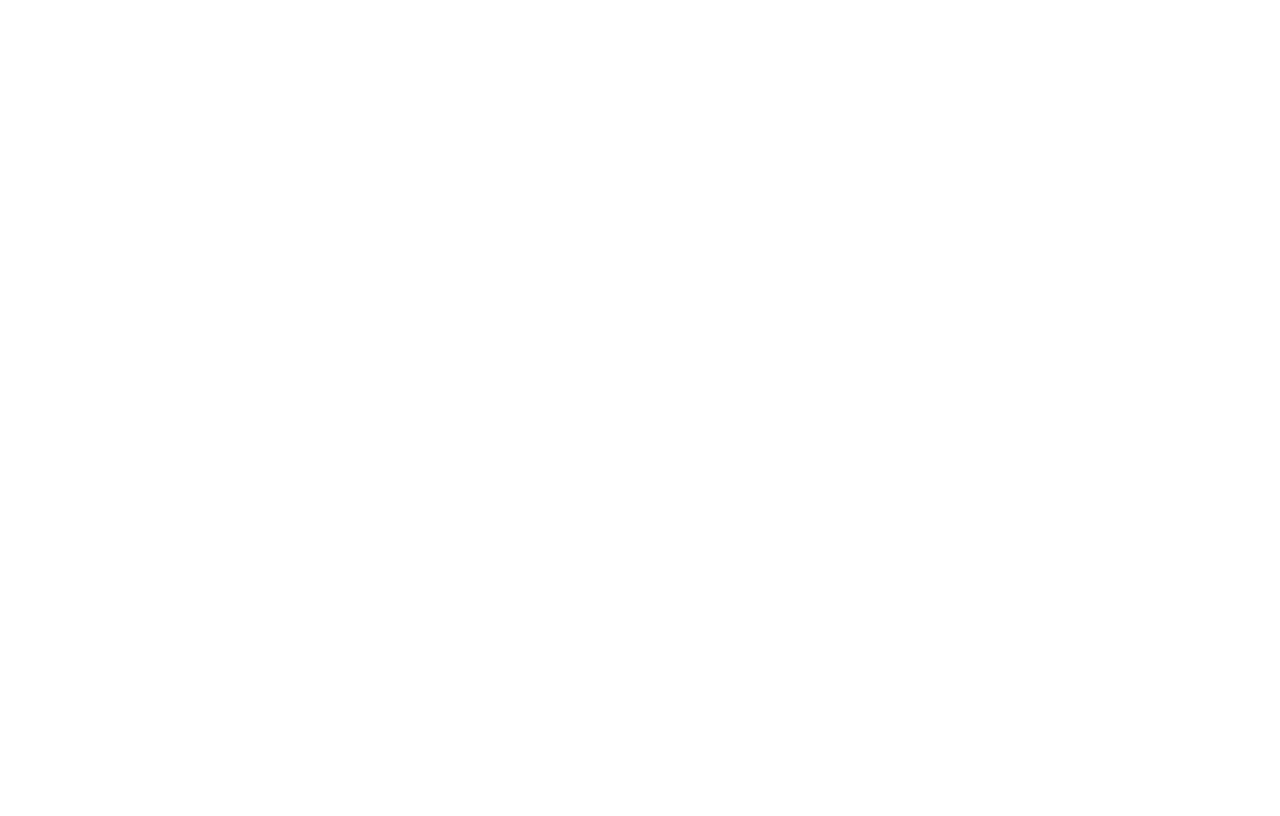
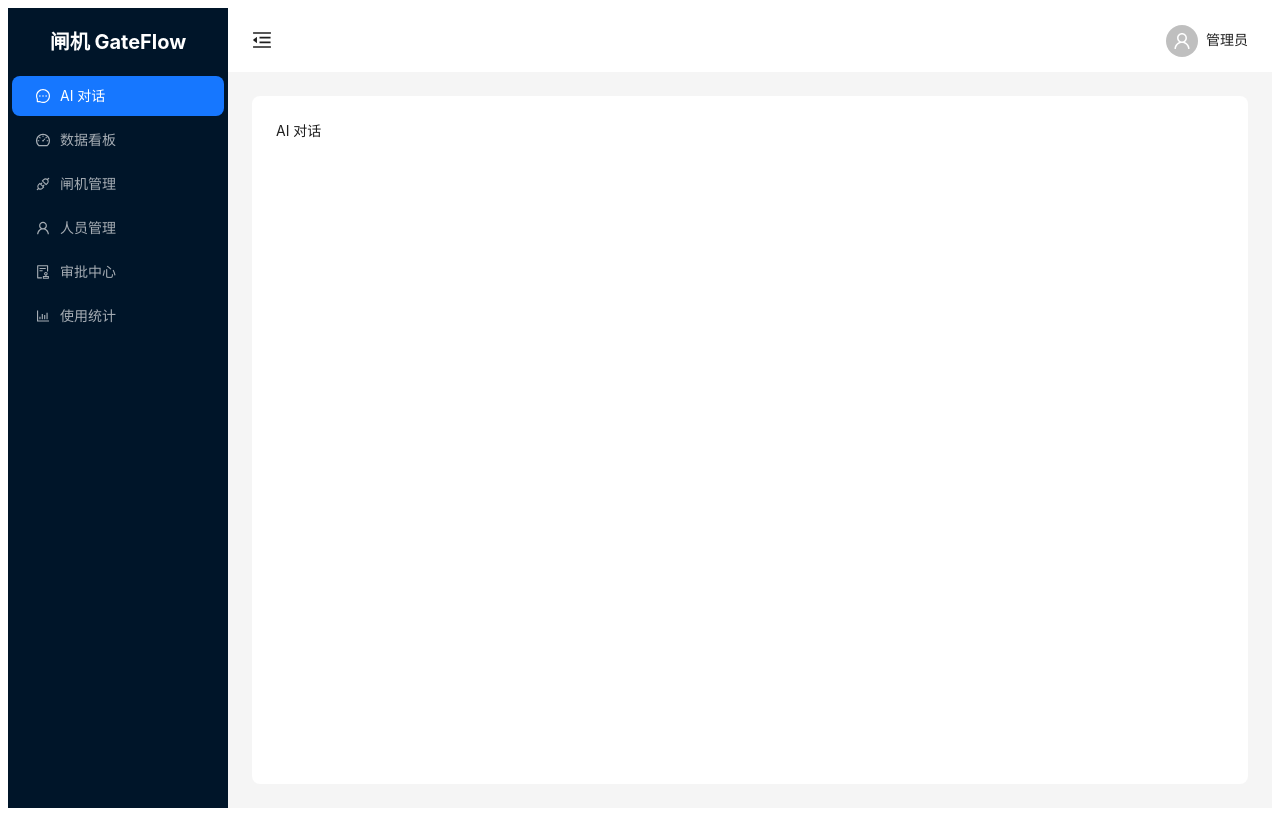
Before and after one commit to ai-dev-dot/GateFlow, a React (Vite) app in the folder frontend/: page /chat in a window 1280 px wide. Before the commit this address had no page. Built offline with nearby package versions, Linux system fonts and the light colour scheme; sample sign-in values are in the browser's storage.

Commit message:
feat: 实现主布局和路由配置

```diff
--- a/frontend/src/App.tsx
+++ b/frontend/src/App.tsx
@@ -1,12 +1,27 @@
 import { Routes, Route, Navigate } from 'react-router-dom'
+import ProtectedRoute from './components/ProtectedRoute'
+import AppLayout from './components/Layout'
 import Login from './pages/Login'
+import Chat from './pages/Chat'
+import Dashboard from './pages/Dashboard'
+import Gateway from './pages/Gateway'
+import Users from './pages/Users'
+import Audit from './pages/Audit'
+import Usage from './pages/Usage'
 
 function App() {
   return (
     <Routes>
       <Route path="/login" element={<Login />} />
-      <Route path="/" element={<Navigate to="/chat" replace />} />
-      {/* Other routes will be added in Task 5 */}
+      <Route path="/" element={<ProtectedRoute><AppLayout /></ProtectedRoute>}>
+        <Route index element={<Navigate to="/chat" replace />} />
+        <Route path="chat" element={<Chat />} />
+        <Route path="dashboard" element={<Dashboard />} />
+        <Route path="gateway" element={<Gateway />} />
+        <Route path="users" element={<Users />} />
+        <Route path="audit" element={<Audit />} />
+        <Route path="usage" element={<Usage />} />
+      </Route>
     </Routes>
   )
 }
--- /dev/null
+++ b/frontend/src/components/Layout.tsx
@@ -0,0 +1,106 @@
+import { useState } from 'react'
+import { Outlet, useNavigate, useLocation } from 'react-router-dom'
+import { Layout, Menu, Dropdown, Avatar, Space } from 'antd'
+import {
+  MessageOutlined,
+  DashboardOutlined,
+  ApiOutlined,
+  UserOutlined,
+  AuditOutlined,
+  BarChartOutlined,
+  LogoutOutlined,
+  MenuFoldOutlined,
+  MenuUnfoldOutlined,
+} from '@ant-design/icons'
+import { useAuthStore } from '@/stores/auth'
+
+const { Header, Sider, Content } = Layout
+
+const menuItems = [
+  { key: '/chat', icon: <MessageOutlined />, label: 'AI 对话' },
+  { key: '/dashboard', icon: <DashboardOutlined />, label: '数据看板' },
+  { key: '/gateway', icon: <ApiOutlined />, label: '闸机管理' },
+  { key: '/users', icon: <UserOutlined />, label: '人员管理' },
+  { key: '/audit', icon: <AuditOutlined />, label: '审批中心' },
+  { key: '/usage', icon: <BarChartOutlined />, label: '使用统计' },
+]
+
+export default function AppLayout() {
+  const [collapsed, setCollapsed] = useState(false)
+  const navigate = useNavigate()
+  const location = useLocation()
+  const logout = useAuthStore((state) => state.logout)
+
+  const userMenuItems = [
+    { key: 'logout', icon: <LogoutOutlined />, label: '退出登录' },
+  ]
+
+  const onUserMenuClick = ({ key }: { key: string }) => {
+    if (key === 'logout') {
+      logout()
+    }
+  }
+
+  return (
+    <Layout style={{ minHeight: '100vh' }}>
+      <Sider
+        collapsible
+        collapsed={collapsed}
+        onCollapse={setCollapsed}
+        trigger={null}
+        theme="dark"
+        width={220}
+      >
+        <div
+          style={{
+            height: 64,
+            display: 'flex',
+            alignItems: 'center',
+            justifyContent: 'center',
+            color: '#fff',
+            fontSize: collapsed ? 16 : 20,
+            fontWeight: 'bold',
+            whiteSpace: 'nowrap',
+            overflow: 'hidden',
+          }}
+        >
+          {collapsed ? 'GF' : '闸机 GateFlow'}
+        </div>
+        <Menu
+          theme="dark"
+          mode="inline"
+          selectedKeys={[location.pathname]}
+          items={menuItems}
+          onClick={({ key }) => navigate(key)}
+        />
+      </Sider>
+      <Layout>
+        <Header
+          style={{
+            padding: '0 24px',
+            background: '#fff',
+            display: 'flex',
+            alignItems: 'center',
+            justifyContent: 'space-between',
+          }}
+        >
+          <span
+            style={{ fontSize: 20, cursor: 'pointer' }}
+            onClick={() => setCollapsed(!collapsed)}
+          >
+            {collapsed ? <MenuUnfoldOutlined /> : <MenuFoldOutlined />}
+          </span>
+          <Dropdown menu={{ items: userMenuItems, onClick: onUserMenuClick }} placement="bottomRight">
+            <Space style={{ cursor: 'pointer' }}>
+              <Avatar icon={<UserOutlined />} />
+              <span>管理员</span>
+            </Space>
+          </Dropdown>
+        </Header>
+        <Content style={{ margin: 24, padding: 24, background: '#fff', borderRadius: 8, minHeight: 280 }}>
+          <Outlet />
+        </Content>
+      </Layout>
+    </Layout>
+  )
+}
--- /dev/null
+++ b/frontend/src/pages/Audit.tsx
@@ -0,0 +1,3 @@
+export default function Audit() {
+  return <div>审批中心</div>
+}
--- /dev/null
+++ b/frontend/src/pages/Chat.tsx
@@ -0,0 +1,3 @@
+export default function Chat() {
+  return <div>AI 对话</div>
+}
--- /dev/null
+++ b/frontend/src/pages/Dashboard.tsx
@@ -0,0 +1,3 @@
+export default function Dashboard() {
+  return <div>数据看板</div>
+}
--- /dev/null
+++ b/frontend/src/pages/Gateway.tsx
@@ -0,0 +1,3 @@
+export default function Gateway() {
+  return <div>闸机管理</div>
+}
--- /dev/null
+++ b/frontend/src/pages/Usage.tsx
@@ -0,0 +1,3 @@
+export default function Usage() {
+  return <div>使用统计</div>
+}
--- /dev/null
+++ b/frontend/src/pages/Users.tsx
@@ -0,0 +1,3 @@
+export default function Users() {
+  return <div>人员管理</div>
+}
```
